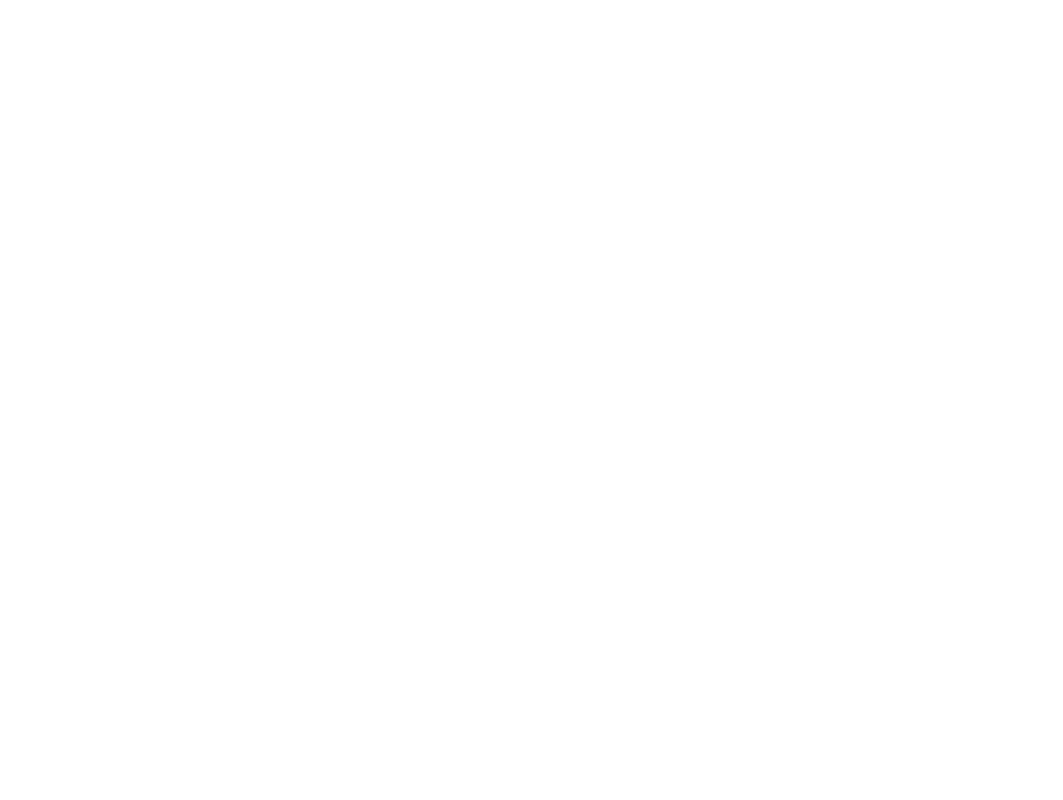
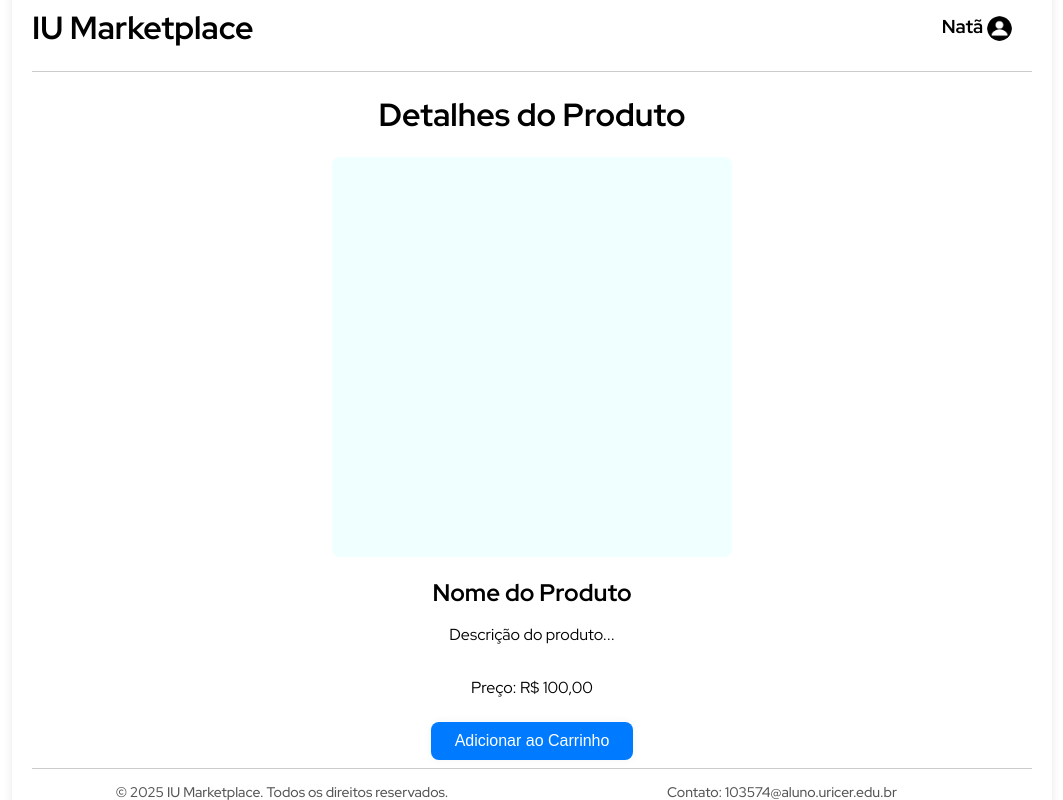
Before and after one commit to Natzaum/IU-Marketplace, a React (Vite) app in the folder Frontend/: page /produto/1 in a window 1280 px wide. Before the commit this address had no page. Shown: the whole page, without its empty margins (108-1171 px from the left). Built offline with nearby package versions, Linux system fonts and the light colour scheme.

Commit message:
mais algumas paginas react

```diff
--- a/Frontend/src/App.tsx
+++ b/Frontend/src/App.tsx
@@ -8,6 +8,7 @@ import Thanks from './pages/Thanks';
 import ForgotPassword from './pages/ForgotPassword';
 import CreateProduct from './pages/CreateProduct';
 import Perfil from './pages/Perfil';
+import Product from './pages/Product';
 
 function App() {
   return (
@@ -22,6 +23,7 @@ function App() {
         <Route path="/esqueciasenha" element={<ForgotPassword />} />
         <Route path="/criarproduto" element={<CreateProduct />} />
         <Route path="/perfil" element={<Perfil />} />
+        <Route path="/produto/:id" element={<Product />} />
       </Routes>
     </BrowserRouter>
   );
--- a/Frontend/src/components/PageLayout.tsx
+++ b/Frontend/src/components/PageLayout.tsx
@@ -43,7 +43,7 @@ export default function PageLayout({ children }: Props) {
       <main className="home-content">{children}</main>
 
       <footer>
-        <p>© 2023 IU Marketplace. Todos os direitos reservados.</p>
+        <p>© 2025 IU Marketplace. Todos os direitos reservados.</p>
         <p>Contato: 103574@aluno.uricer.edu.br</p>
       </footer>
     </div>
--- a/Frontend/src/pages/MyProducts.tsx
+++ b/Frontend/src/pages/MyProducts.tsx
@@ -1,6 +1,7 @@
 import "../styles/home.css";
 import "../styles/myproducts.css";
 import PageLayout from "../components/PageLayout";
+import trashIcon from "../assets/trash-icon.png";
 
 export default function meusprodutos() {
   return (
@@ -33,16 +34,25 @@ export default function meusprodutos() {
               <h3>Produto 1</h3>
               <p>Descrição do produto 1.</p>
               <span>R$ 100,00</span>
+              <button>
+                <img className="trash-icon" src={trashIcon} alt="Remover" />
+              </button>
             </div>
             <div className="product-item">
               <h3>Produto 2</h3>
               <p>Descrição do produto 2.</p>
               <span>R$ 200,00</span>
+              <button>
+                <img className="trash-icon" src={trashIcon} alt="Remover" />
+              </button>
             </div>
             <div className="product-item">
               <h3>Produto 3</h3>
               <p>Descrição do produto 3.</p>
               <span>R$ 300,00</span>
+              <button>
+                <img className="trash-icon" src={trashIcon} alt="Remover" />
+              </button>
             </div>
           </div>
           <div className="create-product">
--- /dev/null
+++ b/Frontend/src/pages/Product.tsx
@@ -0,0 +1,23 @@
+import PageLayout from "../components/PageLayout";
+import "../styles/product.css";
+
+export default function Product() {
+  return (
+    <PageLayout title="">
+      <div className="product-header-container">
+        <h1>Detalhes do Produto</h1>
+        <div className="product-content">
+          <div className="product-image">
+            <img/>
+          </div>
+          <div className="product-info">
+            <h2>Nome do Produto</h2>
+            <p>Descrição do produto...</p>
+            <p>Preço: R$ 100,00</p>
+            <button className="action-button">Adicionar ao Carrinho</button>
+          </div>
+        </div>
+      </div>
+    </PageLayout>
+  );
+}
--- /dev/null
+++ b/Frontend/src/styles/product.css
@@ -0,0 +1,27 @@
+.product-header-container {
+    display: flex;
+    align-items: center;
+    justify-content: center;
+    flex-direction: column;
+}
+
+.product-image {
+    width: 100%;
+    height: auto;
+    width: 400px;
+    height: 400px;
+    max-width: 400px;
+    max-height: 400px;
+    object-fit: cover;
+    border-radius: 8px;
+    background-color: azure;
+    margin-bottom: 20px;
+}
+
+.product-info {
+    display: flex;
+    flex-direction: column;
+    align-items: center;
+    justify-content: center;
+    text-align: center;
+}
```
